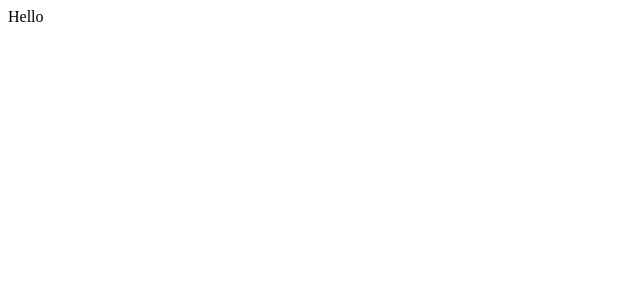
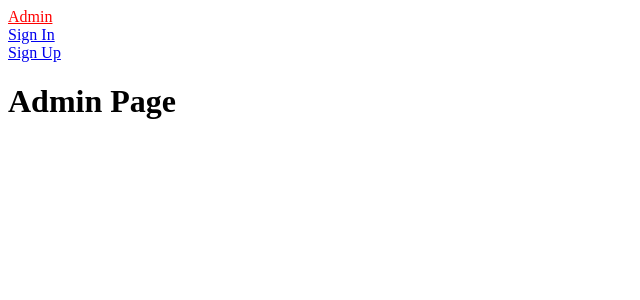
Before and after one commit to fidelman-study/adv-react-ljsru, a React (Create React App) app: page /admin in a window 1280 px wide. Shown: the top 300 px of the page, without its empty margins (0-640 px from the left). Built offline with nearby package versions, Linux system fonts and the light colour scheme.

Commit message:
Add react-router

```diff
--- a/package.json
+++ b/package.json
@@ -3,10 +3,13 @@
   "version": "0.1.0",
   "private": true,
   "dependencies": {
+    "connected-react-router": "^6.2.2",
+    "history": "^4.7.2",
     "immutable": "^4.0.0-rc.12",
     "react": "^16.7.0",
     "react-dom": "^16.7.0",
     "react-redux": "^6.0.0",
+    "react-router-dom": "^4.3.1",
     "react-scripts": "2.1.3",
     "redux": "^4.0.1",
     "redux-logger": "^3.0.6",
--- a/src/App.js
+++ b/src/App.js
@@ -1,13 +1,31 @@
-import React, { Component } from 'react';
+import React, { Component, Fragment } from 'react'
+import { NavLink, Route } from 'react-router-dom'
+
+import AdminPage from './components/routes/admin'
+import AuthPage from './components/routes/auth'
 
 class App extends Component {
   render() {
+    const activeStyle = { color: 'red' }
+
     return (
-      <div>
-        Hello
-      </div>
+      <Fragment>
+        <div>
+          <NavLink to="/admin" activeStyle={activeStyle}>Admin</NavLink>
+        </div>
+        <div>
+          <NavLink to="/auth/sign-in" activeStyle={activeStyle}>Sign In</NavLink>
+        </div>
+        <div>
+          <NavLink to="/auth/sign-up" activeStyle={activeStyle}>Sign Up</NavLink>
+        </div>
+        <div>
+          <Route path="/admin" component={AdminPage} />
+          <Route path="/auth" component={AuthPage} />
+        </div>
+      </Fragment>
     );
   }
 }
 
-export default App;
+export default App
--- /dev/null
+++ b/src/components/routes/admin.js
@@ -0,0 +1,11 @@
+import React from 'react'
+
+class AdminPage extends React.Component {
+    render() {
+        return (
+            <h1>Admin Page</h1>
+        )
+    }
+}
+
+export default AdminPage
--- /dev/null
+++ b/src/components/routes/auth.js
@@ -0,0 +1,11 @@
+import React from 'react'
+
+class AuthPage extends React.Component {
+    render() {
+        return (
+            <h1>Auth Page</h1>
+        )
+    }
+}
+
+export default AuthPage
--- /dev/null
+++ b/src/history.js
@@ -0,0 +1,3 @@
+import createHistory from 'history/createBrowserHistory'
+
+export default createHistory()
--- a/src/index.js
+++ b/src/index.js
@@ -1,12 +1,16 @@
 import React from 'react'
 import ReactDOM from 'react-dom'
 import { Provider } from 'react-redux'
+import { ConnectedRouter } from 'connected-react-router'
 import App from './App'
 import store from './redux/store'
+import history from './history'
 
 ReactDOM.render(
     <Provider store={store}>
-        <App />
+        <ConnectedRouter history={history}>
+            <App />
+        </ConnectedRouter>
     </Provider>
     ,
     document.getElementById('root')
--- a/src/redux/reducer.js
+++ b/src/redux/reducer.js
@@ -1,6 +1,9 @@
 import { combineReducers } from 'redux'
-import auth from '../ducks/auth';
+import { connectRouter } from 'connected-react-router'
+import history from '../history'
+import auth from '../ducks/auth'
 
 export default combineReducers({
+    router: connectRouter(history),
     auth,
 })
--- a/src/redux/store.js
+++ b/src/redux/store.js
@@ -1,9 +1,11 @@
 import { createStore, applyMiddleware } from 'redux'
 import logger from 'redux-logger'
 import thunk from 'redux-thunk'
+import { routerMiddleware } from 'connected-react-router'
 import reducer from './reducer'
+import history from '../history'
 
-const enhancer = applyMiddleware(thunk ,logger)
+const enhancer = applyMiddleware(thunk, routerMiddleware(history), logger)
 
 const store = createStore(reducer, enhancer)
 
```
Also changed, not shown: 1 other file (tests, documents, lock files or other folders).
